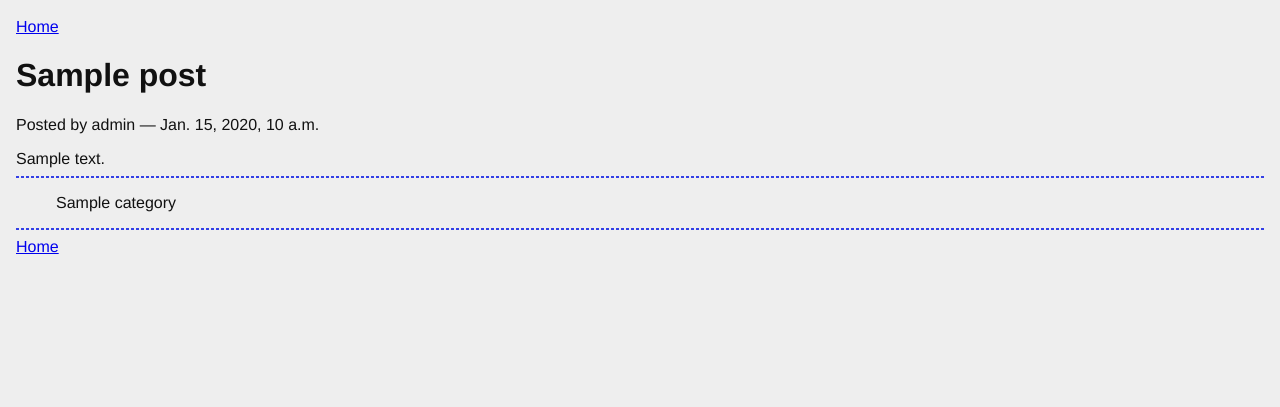
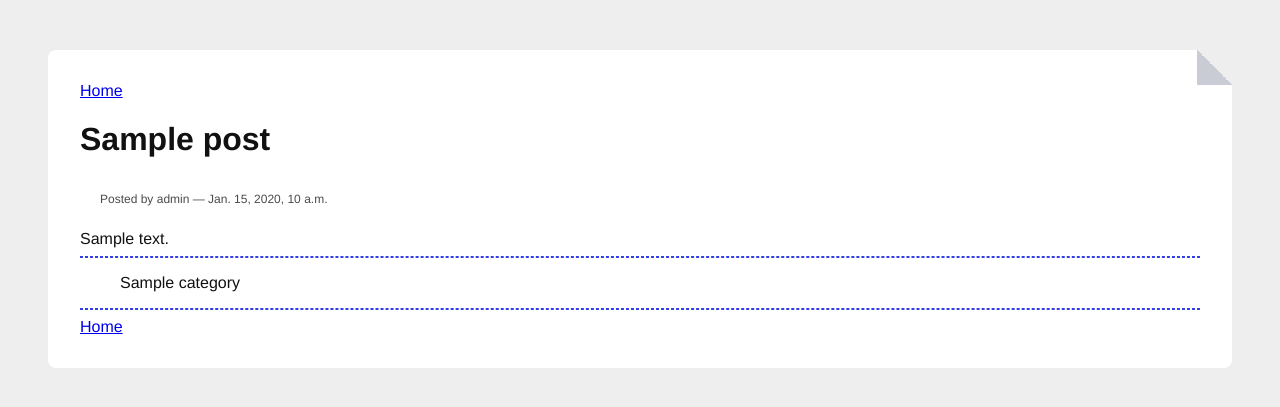
Before and after one commit to Aghw/django-blog, a Django app: page /posts/1/ in a window 1280 px wide. Shown: the part 41-448 px from the top of the page. Run offline with Django 3.2, Linux system fonts and the light colour scheme; data comes from the database, SQL or seed files in the repository; tables that the repository leaves empty hold one stand-in row (values such as "Sample post").

Commit message:
added css to make the detail look better.

```diff
--- a/blogging/static/box.css
+++ b/blogging/static/box.css
@@ -6,7 +6,7 @@
     background-color:rgb(199, 189, 172);
     font-family: Arial, Helvetica, sans-serif;
 }
-/*
+
   .page {
       margin: auto;
       border-radius: .5rem;
@@ -57,7 +57,7 @@
     background-size: 35px 35px, 0 0, 0 0, 100% 100%;
     background-position: 100% 0, 0 0, 100% 100%, 100% 0;
     background-repeat: no-repeat;
-  } */
+  }
 
 
 .effect2 {
--- a/blogging/templates/blogging/detail.html
+++ b/blogging/templates/blogging/detail.html
@@ -2,7 +2,7 @@
 
 {% block content %}
 <br>
-<!-- <div class="page fold-corner-card" style="position: relative;"> -->
+<div class="page fold-corner-card" style="position: relative;">
     <a class="backlink" href="/">Home</a>
     <h1>{{ object }}</h1>
     <p class="byline">
@@ -19,5 +19,5 @@
     </ul>
     <hr style="border: .0007rem dashed rgb(51, 63, 230);"/>
     <a class="backlink" href="/">Home</a>
-<!-- </div> -->
+</div>
 {% endblock %}
```
